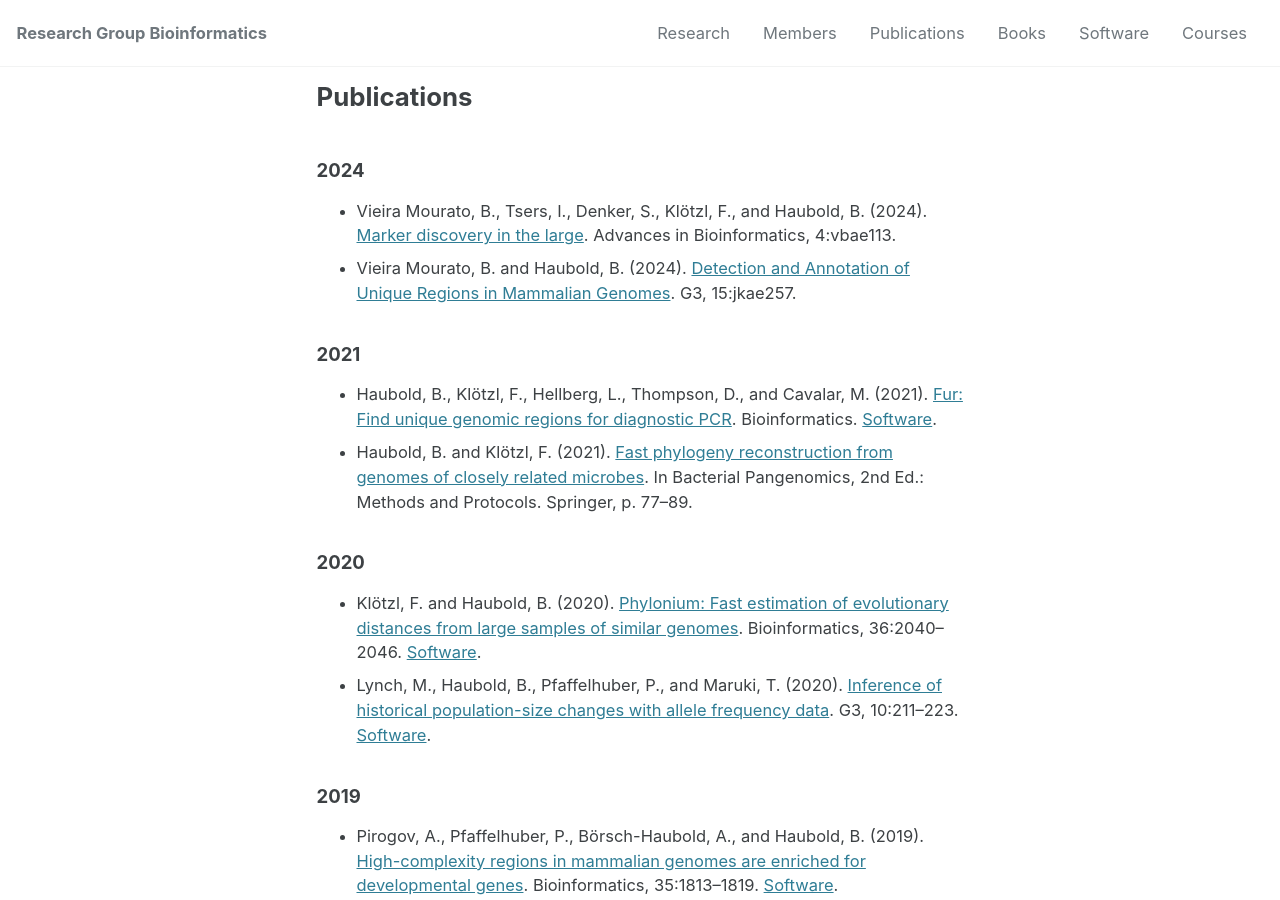
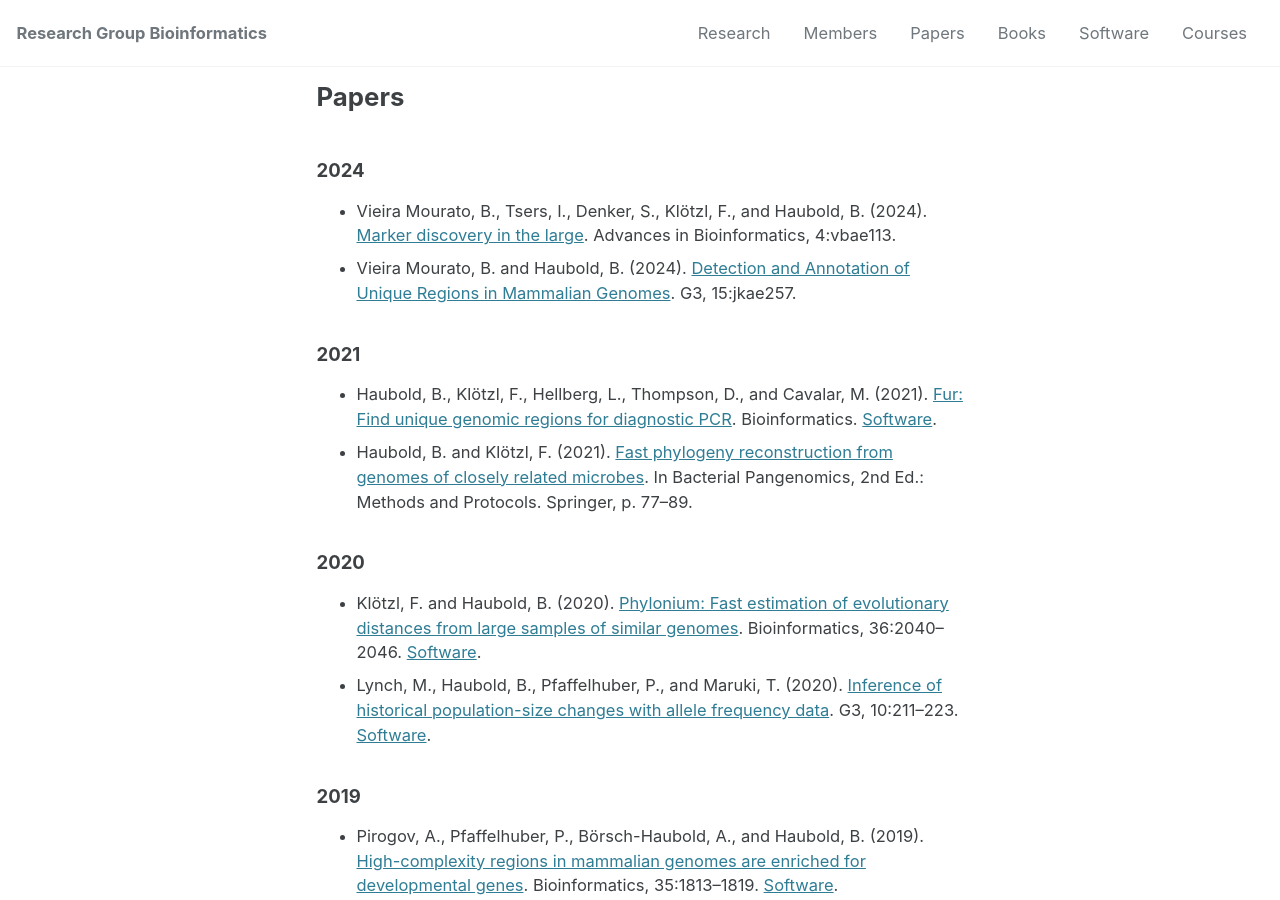
Before and after one commit to EvolBioInf/EvolBioInf.github.io, a Jekyll site: the page built from _pages/papers.md, in a window 1280 px wide and 900 px high. Built offline with Jekyll 4.4.1, drawn with Linux system fonts in a browser that asks for light colours; cached includes are drawn as plain includes.

Commit message:
Publications -> Papers

```diff
--- a/_data/navigation.yml
+++ b/_data/navigation.yml
@@ -4,8 +4,8 @@ main:
     url: /research/
   - title: "Members"
     url: /members/
-  - title: "Publications"
-    url: /publications/
+  - title: "Papers"
+    url: /papers/
   - title: "Books"
     url: /books/
   - title: "Software"
--- a/_pages/publications.md
+++ b/_pages/papers.md
@@ -1,9 +1,9 @@
 ---
-title: Publications
+title: Papers
 
 author_profile: false
 
-permalink: /publications/
+permalink: /papers/
 ---
 ### 2024
 + Vieira Mourato, B., Tsers, I., Denker, S., Klötzl, F., and Haubold, B. (2024). [Marker discovery in the large](https://doi.org/10.1093/bioadv/vbae113). Advances in Bioinformatics, 4:vbae113.
```
